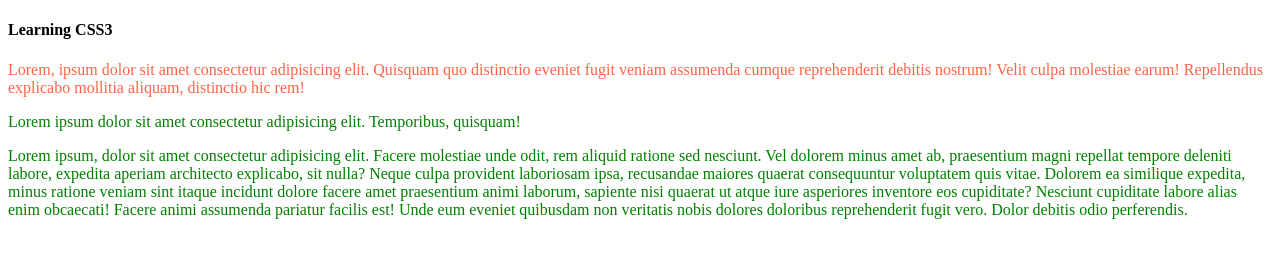
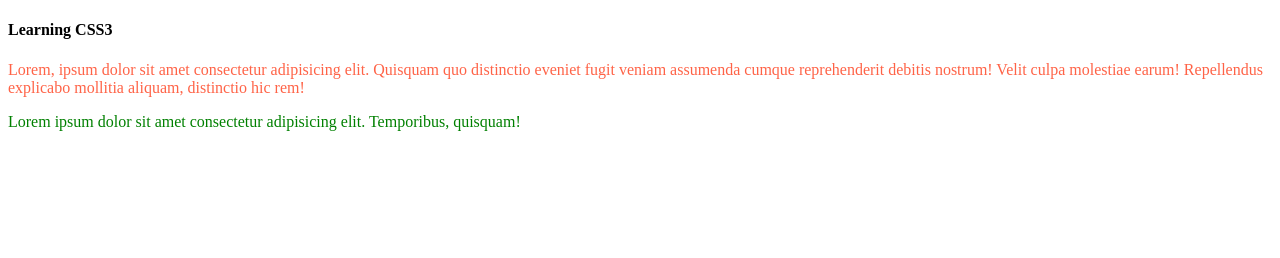
Before and after one commit to Salman18/learning-git-jan, a plain HTML site: page index.html in a window 1280 px wide. Drawn offline with Linux system fonts and the light colour scheme.

Commit message:
third  commit

```diff
--- a/index.html
+++ b/index.html
@@ -13,13 +13,7 @@
         cumque reprehenderit debitis nostrum! Velit culpa molestiae earum! Repellendus explicabo mollitia aliquam,
         distinctio hic rem!</p>
     <p>Lorem ipsum dolor sit amet consectetur adipisicing elit. Temporibus, quisquam!</p>
-    <p>Lorem ipsum, dolor sit amet consectetur adipisicing elit. Facere molestiae unde odit, rem aliquid ratione sed
-        nesciunt. Vel dolorem minus amet ab, praesentium magni repellat tempore deleniti labore, expedita aperiam
-        architecto explicabo, sit nulla? Neque culpa provident laboriosam ipsa, recusandae maiores quaerat consequuntur
-        voluptatem quis vitae. Dolorem ea similique expedita, minus ratione veniam sint itaque incidunt dolore facere
-        amet praesentium animi laborum, sapiente nisi quaerat ut atque iure asperiores inventore eos cupiditate?
-        Nesciunt cupiditate labore alias enim obcaecati! Facere animi assumenda pariatur facilis est! Unde eum eveniet
-        quibusdam non veritatis nobis dolores doloribus reprehenderit fugit vero. Dolor debitis odio perferendis.
+
     </p>
 </body>
 
```
